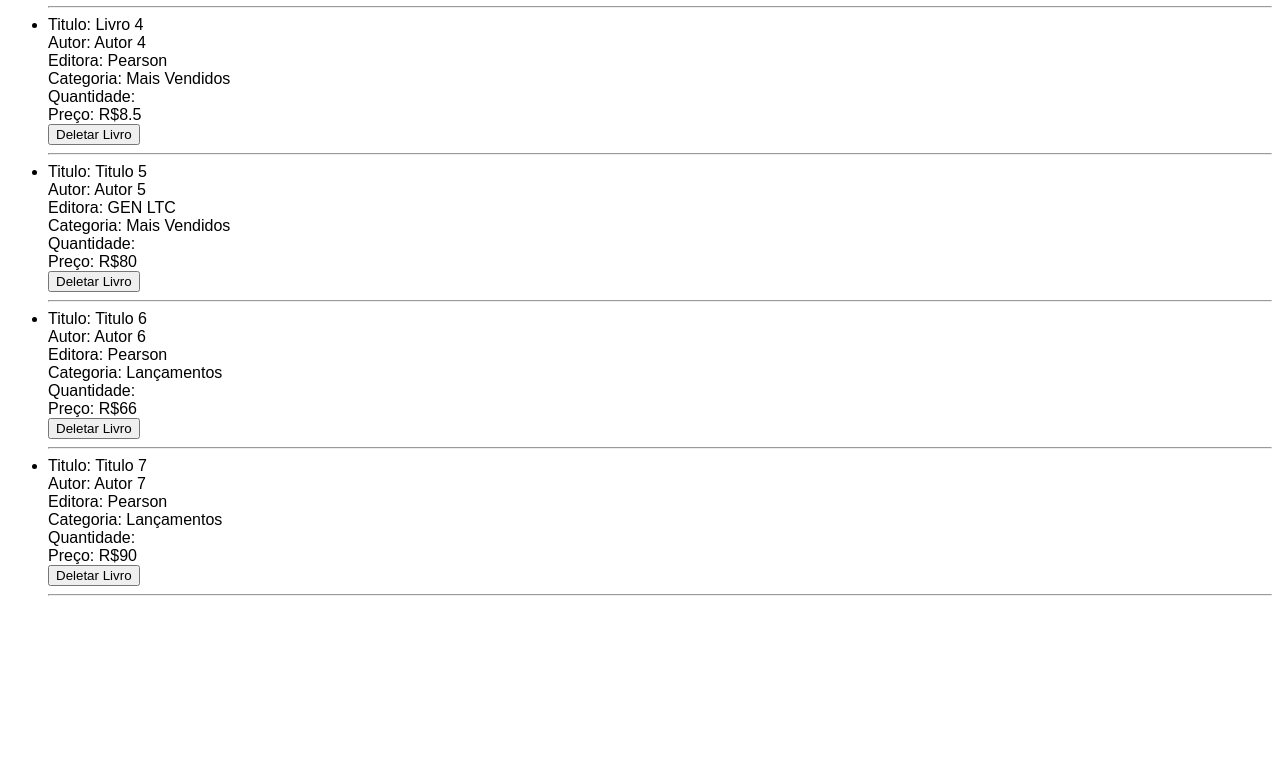
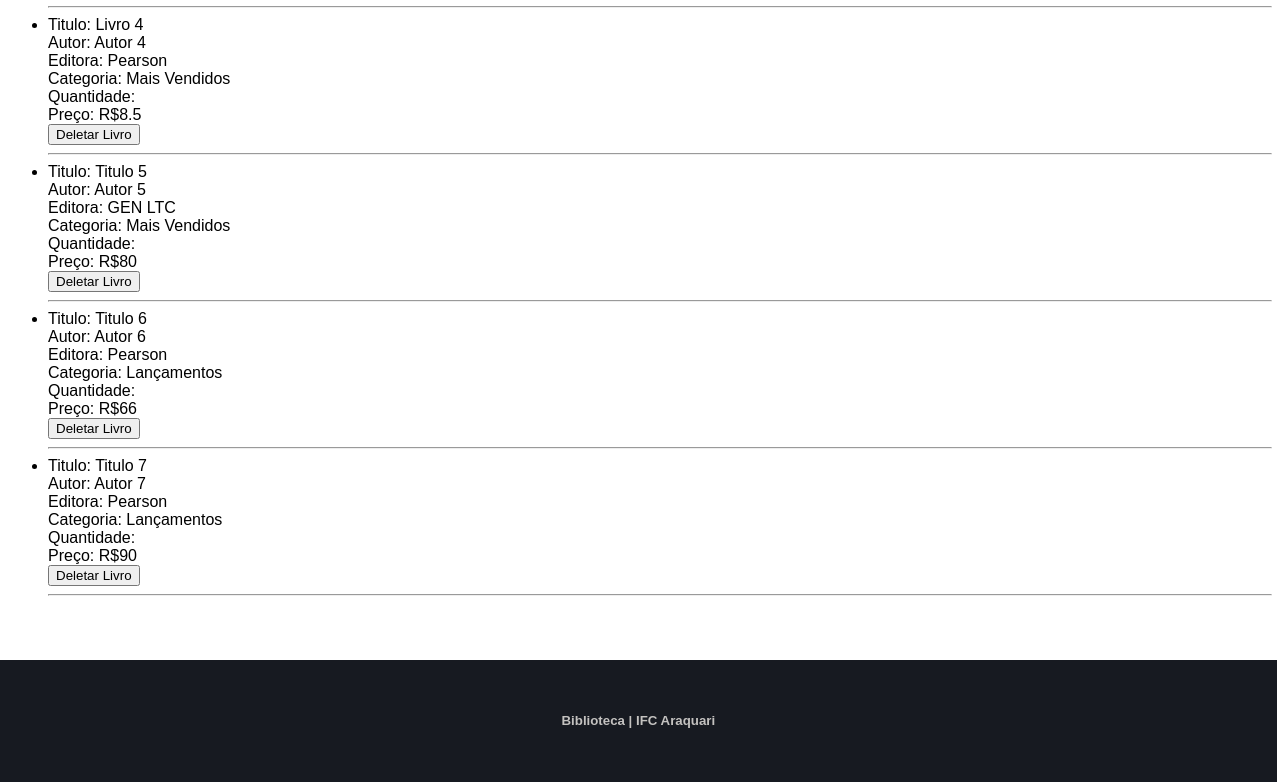
Before and after one commit to ViniciusDacio/DevWeb_Biblioteca, a Vue app in the folder biblioteca/: page / in a window 1280 px wide. Shown: the part 526-1308 px from the top of the page. Before the commit the page ends 1138 px from the top, so only its background shows below. Built offline with nearby package versions, Linux system fonts and the light colour scheme; data requests are answered from the project's data file.

Commit message:
Footer adicionado ao projeto

```diff
--- a/biblioteca/src/App.vue
+++ b/biblioteca/src/App.vue
@@ -18,10 +18,29 @@ export default {
 
 <template>
   <router-view/>
+  <footer class="footer">
+			<h5> Biblioteca | IFC Araquari </h5>
+		</footer>
 </template>
 
 
-<style scoped>
+<style>
+.footer{
+	margin-top: 5%;
+	background-color: #171a21;
+	width: 96%;
+	padding: 2.5%;
+	color: #c4c2c0;
+	text-align: center;
+  margin-left: -8px;
+  margin-bottom: -10px;
+
+
+}
+
+.clearFix{
+	clear: both;
+}
 
 
 </style>
```
